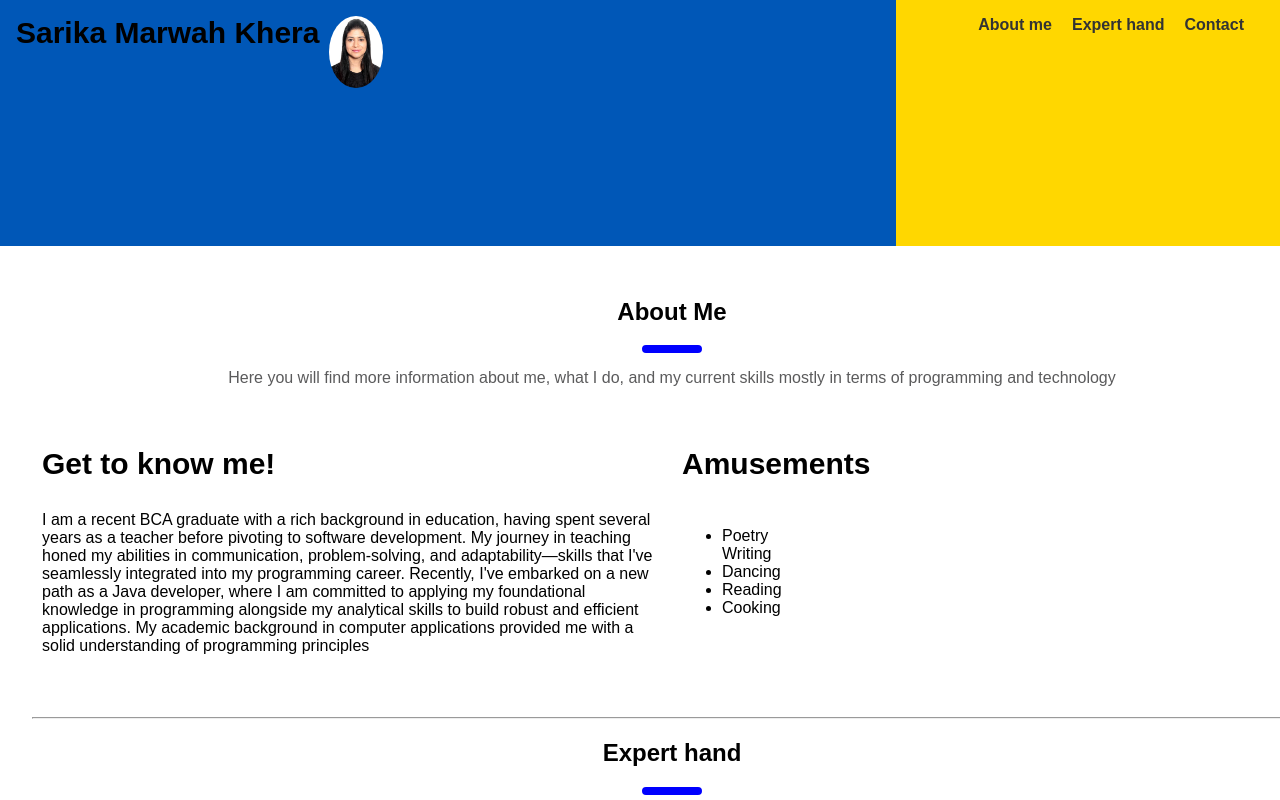
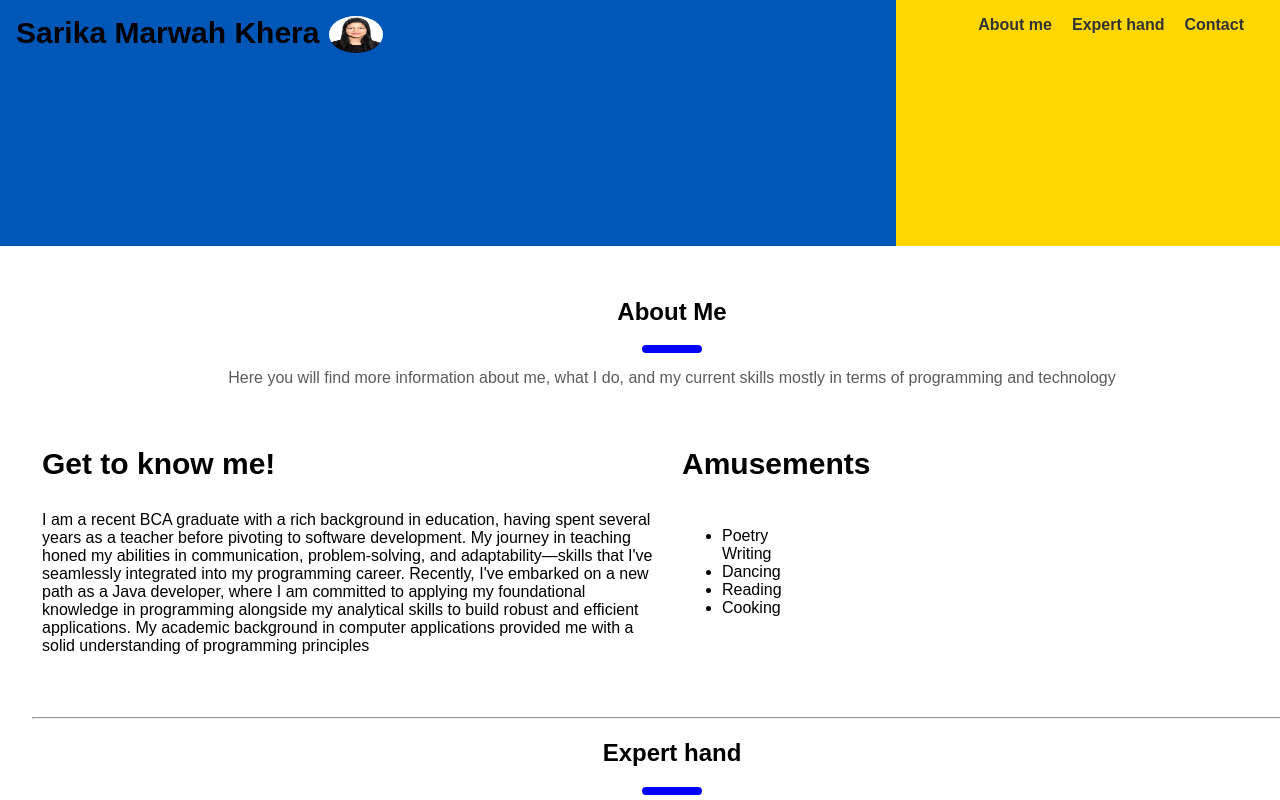
Before and after one commit to virtualsarika07/My-Project-Work, a plain HTML site: page index.html in a window 1280 px wide. Shown: the top 800 px of the page. Drawn offline with Linux system fonts and the light colour scheme.

Commit message:
Update style.css

```diff
--- a/style.css
+++ b/style.css
@@ -151,7 +151,7 @@ text-align: center;
 }
 .my-image img{
     width: 13%;
-    height: 99%;
+    height: 50%;
     border-radius: 50%;
 }
 .my-image{
```
